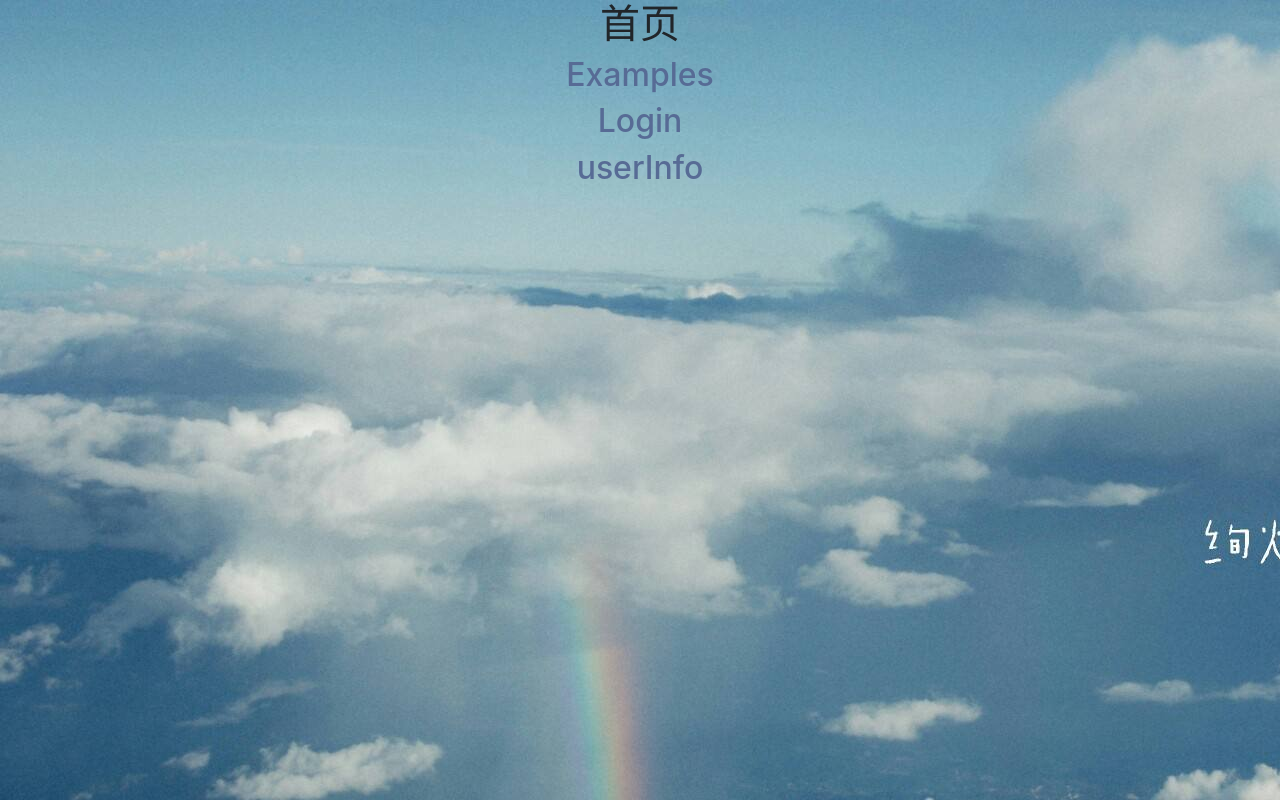
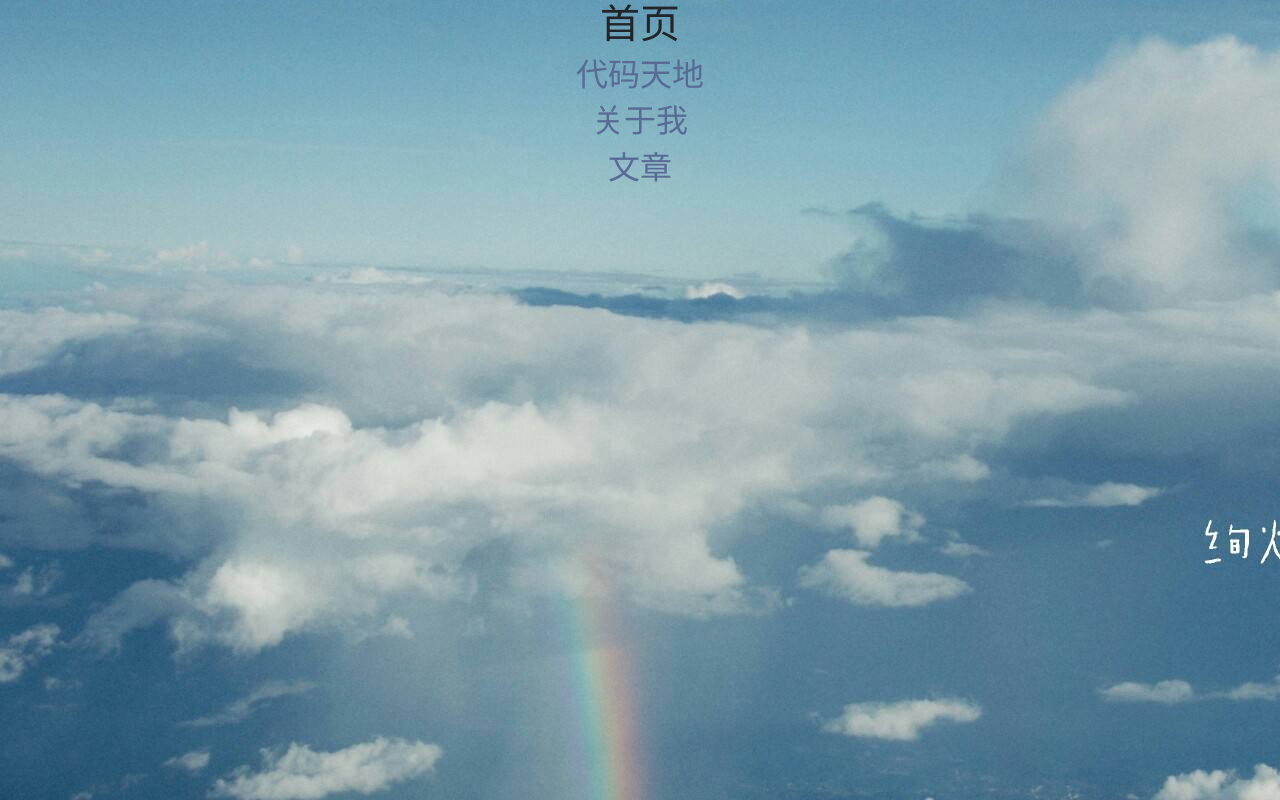
Before and after one commit to ykbolo/MyWebsite, a Vue app: page / in a window 1280 px wide. Built offline with nearby package versions, Linux system fonts and the light colour scheme.

Commit message:
首页信息

```diff
--- a/src/routes/home/index.vue
+++ b/src/routes/home/index.vue
@@ -3,13 +3,13 @@
     <div class="text-center">
       <h1>首页</h1>
       <h2>
-        <router-link :to="{name: 'color-pick'}">Examples</router-link>
+        <router-link :to="{name: 'color-pick'}">代码天地</router-link>
       </h2>
       <h2>
-        <router-link :to="{name: 'about-me'}">Login</router-link>
+        <router-link :to="{name: 'about-me'}">关于我</router-link>
       </h2>
       <h2>
-        <router-link :to="{name: 'more'}">userInfo</router-link>
+        <router-link :to="{name: 'more'}">文章</router-link>
       </h2>
     </div>
   </div>
```
